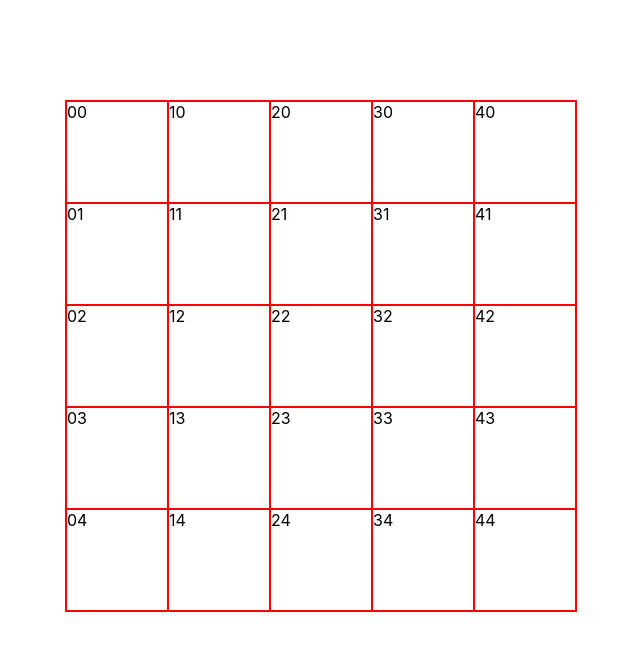
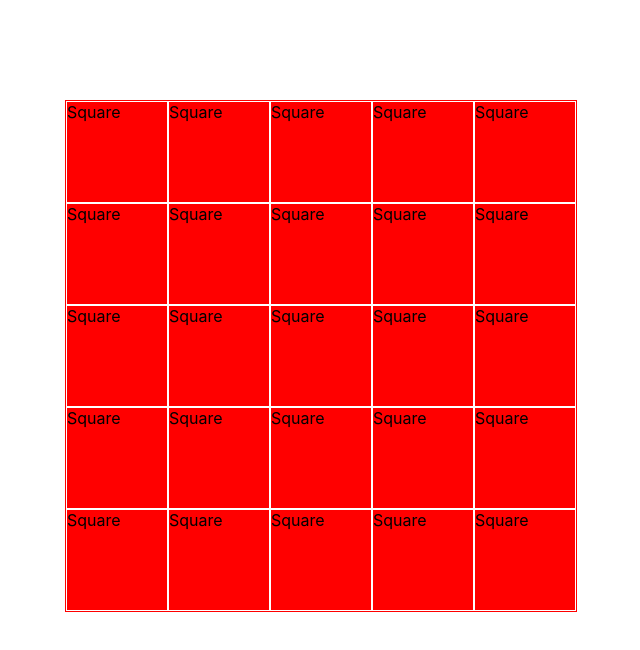
Before and after one commit to Jsalvat/TechnicalTest, a React (Create React App) app: page / in a window 1280 px wide. Shown: the top 650 px of the page, without its empty margins (319-959 px from the left). Built offline with nearby package versions, Linux system fonts and the light colour scheme.

Commit message:
Created SquareComponent + added sass

```diff
--- a/package.json
+++ b/package.json
@@ -22,6 +22,7 @@
     "react-dom": "^17.0.2",
     "react-scripts": "4.0.3",
     "redux-devtools-extension": "^2.13.9",
+    "sass": "^1.32.13",
     "typescript": "^4.1.2",
     "web-vitals": "^1.0.1"
   },
--- a/src/App.css
+++ b/src/App.css
@@ -44,9 +44,3 @@
   width: 510px;
   margin: 100px auto;
 }
-
-.square {
-  border: 1px solid red;
-  width: 100px;
-  height: 100px;
-}
--- a/src/App.tsx
+++ b/src/App.tsx
@@ -1,14 +1,15 @@
 import React, { useEffect, useState } from 'react';
 import './App.css';
+import SquareComponent from './Components/Square';
+
+export interface Square {
+  row: number;
+  col: number;
+  active: boolean;
+}
 
 function App() {
   const [createdGrid, setCreatedGrid] = useState<Square[][] | undefined>();
-
-  interface Square {
-    row: number;
-    col: number;
-    active: boolean;
-  }
 
   useEffect(() => {
     setCreatedGrid(create(5, 5));
@@ -31,14 +32,11 @@ function App() {
     <div className="appContainer">
       {createdGrid ? (
         createdGrid.map((e, eindex) => (
-          <span key={eindex}>
+          <div key={eindex}>
             {e.map((f, findex) => (
-              <div className="square" key={findex}>
-                {f.row}
-                {f.col}
-              </div>
+              <SquareComponent key={findex} data={f} />
             ))}
-          </span>
+          </div>
         ))
       ) : (
         <span>Loading</span>
--- /dev/null
+++ b/src/Components/Square.tsx
@@ -0,0 +1,18 @@
+import React from 'react';
+import styles from './square.module.scss';
+import { Square } from '../App';
+
+interface SquareProps {
+  data: Square;
+}
+
+const SquareComponent: React.FC<SquareProps> = ({ data }) => {
+  const { row, col, active } = data;
+  return (
+    <div className={`${styles.squareContainer} ${active ? styles.active : styles.inactive}`}>
+      Square
+    </div>
+  );
+};
+
+export default SquareComponent;
--- /dev/null
+++ b/src/Components/square.module.scss
@@ -0,0 +1,14 @@
+.squareContainer {
+  border: 1px solid white;
+  width: 100px;
+  height: 100px;
+  cursor: pointer;
+
+  &.active {
+    background: green;
+  }
+
+  &.inactive {
+    background: red;
+  }
+}
--- a/src/index.tsx
+++ b/src/index.tsx
@@ -1,6 +1,6 @@
 import React from 'react';
 import ReactDOM from 'react-dom';
-import './index.css';
+import './index.scss';
 import App from './App';
 
 ReactDOM.render(
```
Also changed, not shown: src/index.scss (renamed from src/index.css), 1 other file (tests, documents, lock files or other folders).
